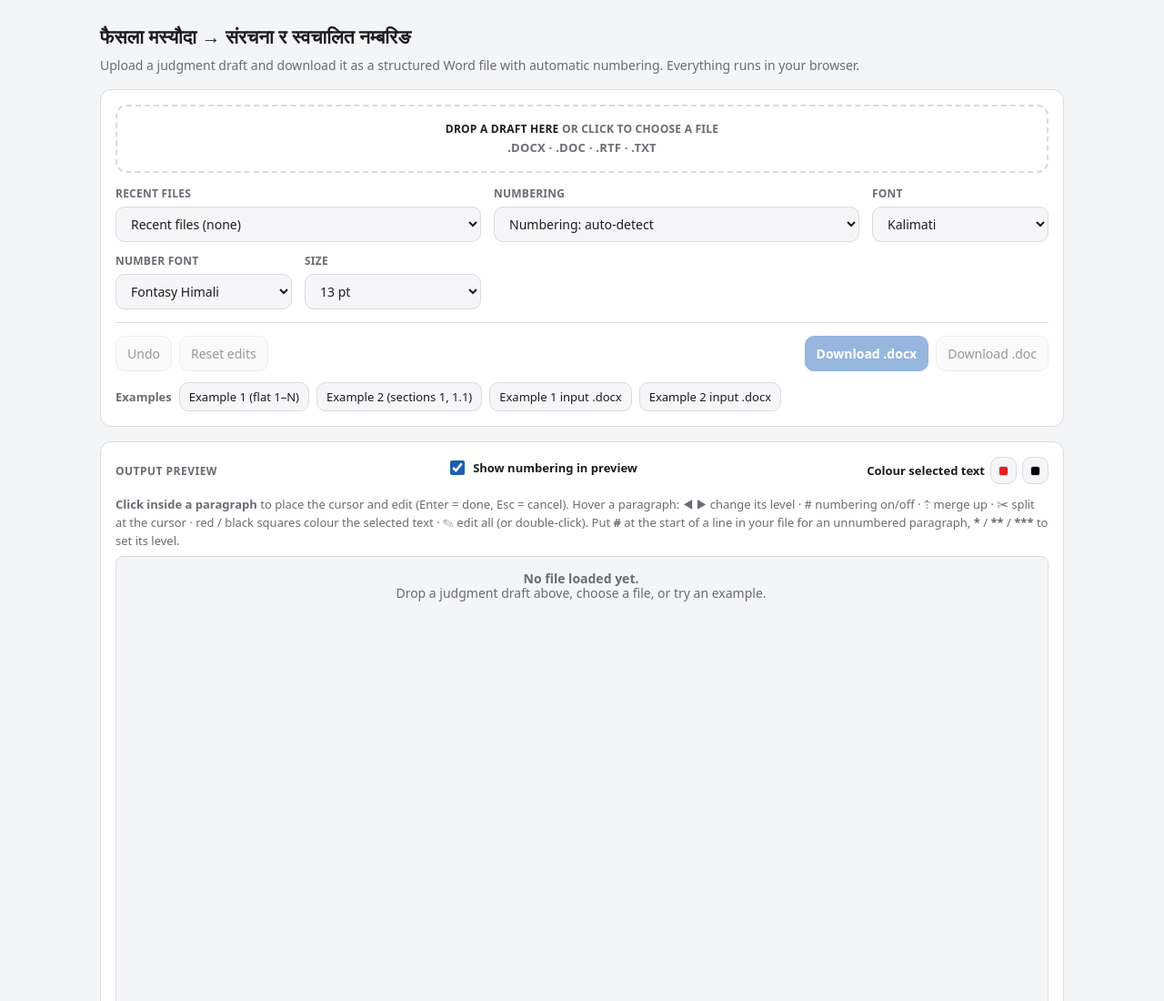
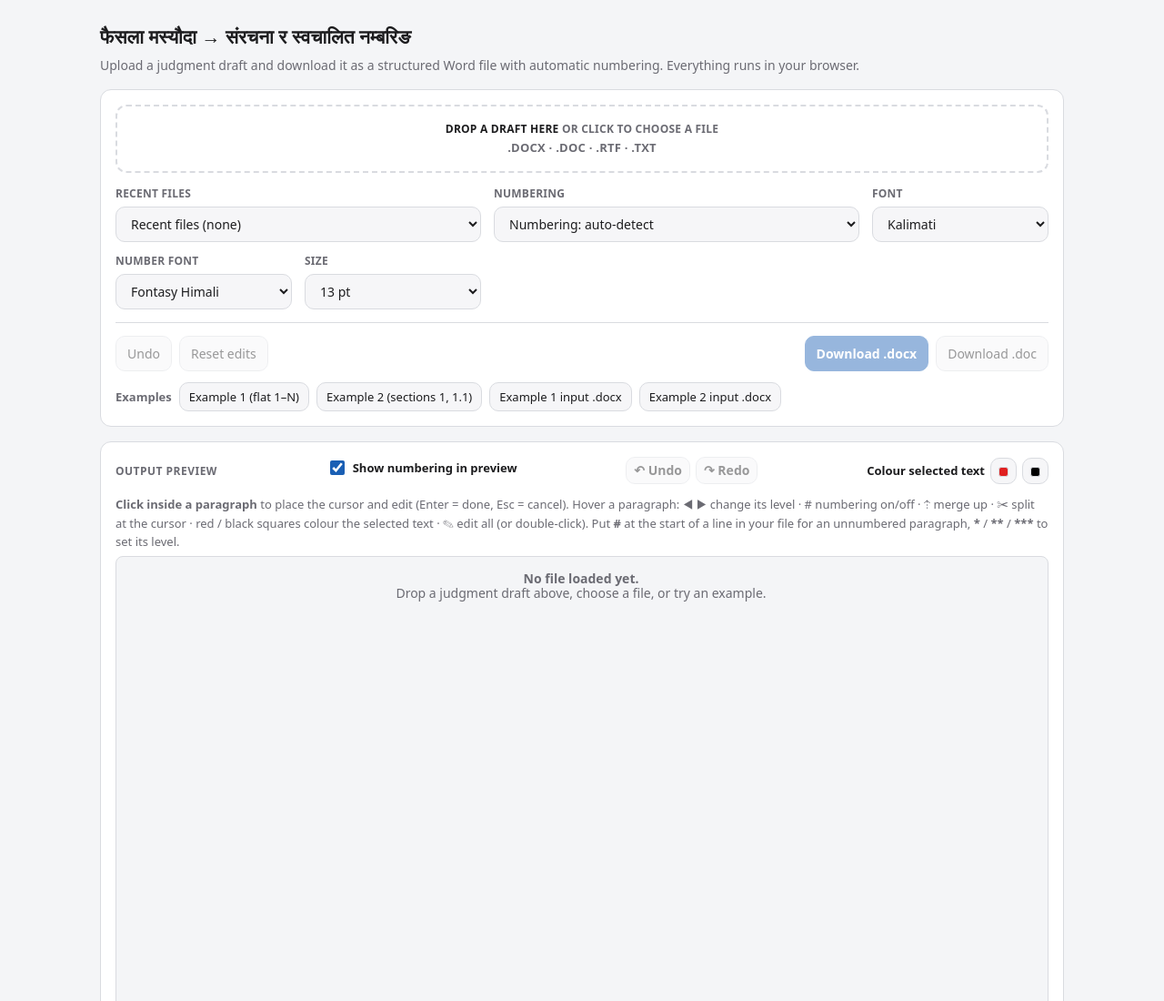
Before and after one commit to ShivaPrasadAcharya/formatingjudgementdrafts, a plain HTML site: page index.html in a window 1280 px wide. Shown: the top 1100 px of the page at 91% size. Drawn offline with nearby package versions, Linux system fonts and the light colour scheme.

Commit message:
Update index.html

```diff
--- a/index.html
+++ b/index.html
@@ -68,7 +68,7 @@ h2{font-size:12px;font-weight:600;margin:0;color:var(--mut);letter-spacing:.04em
  <div id="msg"></div>
 </section>
 <section class="panel">
- <div class="ph"><h2>Output preview</h2><label class="ck" title="Show the numbers as they will appear in the downloaded file"><input type="checkbox" id="shownum" checked> Show numbering in preview</label><span class="clr" title="Select any text in the preview, then press a colour">Colour selected text <button type="button" id="cr" title="Colour the selected text red"><span class="sw r"></span></button><button type="button" id="cb" title="Colour the selected text black (default colour)"><span class="sw k"></span></button></span><span class="note"><b>Click inside a paragraph</b> to place the cursor and edit (Enter = done, Esc = cancel). Hover a paragraph: ◀ ▶ change its level · # numbering on/off · ⇡ merge up · ✂ split at the cursor · red / black squares colour the selected text · ✎ edit all (or double-click). Put <b>#</b> at the start of a line in your file for an unnumbered paragraph, <b>*</b> / <b>**</b> / <b>***</b> to set its level.</span></div>
+ <div class="ph"><h2>Output preview</h2><label class="ck" title="Show the numbers as they will appear in the downloaded file"><input type="checkbox" id="shownum" checked> Show numbering in preview</label><span class="clr"><button type="button" id="u2" title="Undo the last change (up to 12)" disabled>↶ Undo</button><button type="button" id="r2" title="Redo the change you undid" disabled>↷ Redo</button></span><span class="clr" title="Select any text in the preview, then press a colour">Colour selected text <button type="button" id="cr" title="Colour the selected text red"><span class="sw r"></span></button><button type="button" id="cb" title="Colour the selected text black (default colour)"><span class="sw k"></span></button></span><span class="note"><b>Click inside a paragraph</b> to place the cursor and edit (Enter = done, Esc = cancel). Hover a paragraph: ◀ ▶ change its level · # numbering on/off · ⇡ merge up · ✂ split at the cursor · red / black squares colour the selected text · ✎ edit all (or double-click). Put <b>#</b> at the start of a line in your file for an unnumbered paragraph, <b>*</b> / <b>**</b> / <b>***</b> to set its level.</span></div>
  <p class="stats" id="stats"></p><ul class="chk" id="chk"></ul>
  <div id="out"></div>
 </section>
@@ -286,9 +286,9 @@ async function build(o,name){
  return blob}
 
 function save(blob,name){const a=document.createElement('a');a.href=URL.createObjectURL(blob);a.download=name;a.click();setTimeout(()=>URL.revokeObjectURL(a.href),2000)}
-let LN=[],ORIGLN=[],HIST=[],ACT=null,PAINT=[];
-const setSource=t=>{LN=lines(t);ORIGLN=[...LN];HIST=[];PAINT=[]},snap=()=>{HIST.push({l:[...LN],p:PAINT.slice()});if(HIST.length>80)HIST.shift()};
-function updBtn(){$('undo').disabled=!HIST.length;$('reset').disabled=!LN.length||(LN.join('\n')===ORIGLN.join('\n')&&!PAINT.length)}
+let LN=[],ORIGLN=[],HIST=[],ACT=null,PAINT=[],REDO=[];
+const setSource=t=>{LN=lines(t);ORIGLN=[...LN];HIST=[];PAINT=[];REDO=[]},snap=()=>{HIST.push({l:[...LN],p:PAINT.slice()});REDO=[];if(HIST.length>12)HIST.shift()};
+function updBtn(){$('undo').disabled=$('u2').disabled=!HIST.length;$('r2').disabled=!REDO.length;$('reset').disabled=!LN.length||(LN.join('\n')===ORIGLN.join('\n')&&!PAINT.length)}
 function stats(o){const n=o.filter(p=>p.num&&(p.num.ref==='sec'||p.num.ref==='flat')),L=[0,0,0,0,0,0];n.forEach(p=>L[p.num.lvl]++);const s=o.filter(p=>p.k==='l'&&p.b&&p.num&&p.num.ref==='sec').length;
  $('stats').textContent=n.length+' numbered paragraphs'+(s?' · '+s+' sections':'')+' · levels: '+L.map((c,i)=>c?'L'+(i+1)+'×'+c:'').filter(Boolean).join('  ')}
 function run(){const out=$('out'),sc=out.scrollTop;$('msg').textContent='';ACT=null;
@@ -359,7 +359,7 @@ $('out').addEventListener('click',e=>{const b=e.target.closest('button[data-a]')
  if(b){if(b.dataset.a==='ed'){startEdit(b.closest('div').querySelector('.tx'));return}if(b.dataset.a==='sp'){splitPara(b.closest('div').querySelector('.tx'));return}if(b.dataset.a==='cr'||b.dataset.a==='cb'){colorSelection(b.dataset.a==='cr'?'FF0000':null);return}edit(b.dataset.a,+b.dataset.ln,+b.dataset.cnt,+b.dataset.lv);return}
  const t=e.target.closest('.tx[data-ln]');if(t&&!t.isContentEditable&&getSelection().isCollapsed)startEdit(t,{x:e.clientX,y:e.clientY})});
 $('out').addEventListener('dblclick',e=>startEdit(e.target.closest('.tx[data-ln]')));
-$('undo').onclick=()=>{if(HIST.length){const h=HIST.pop();LN=h.l;PAINT=h.p;run()}};$('reset').onclick=()=>{if(LN.join('\n')!==ORIGLN.join('\n')||PAINT.length){snap();LN=[...ORIGLN];PAINT=[];run()}};
+const undo=()=>{if(!HIST.length)return;REDO.push({l:[...LN],p:PAINT.slice()});if(REDO.length>12)REDO.shift();const h=HIST.pop();LN=h.l;PAINT=h.p;run()},redo=()=>{if(!REDO.length)return;HIST.push({l:[...LN],p:PAINT.slice()});if(HIST.length>12)HIST.shift();const h=REDO.pop();LN=h.l;PAINT=h.p;run()};$('undo').onclick=$('u2').onclick=undo;$('r2').onclick=redo;$('reset').onclick=()=>{if(LN.join('\n')!==ORIGLN.join('\n')||PAINT.length){snap();LN=[...ORIGLN];PAINT=[];run()}};
 function rtf(s){let out='',i=0,st=Z0(),em=Z0(),stk=[],skip=0,ct=[];
  const mt=s.match(/\{\\colortbl([^}]*)\}/);if(mt){const pt=mt[1].split(';');pt.pop();ct=pt.map(e=>{const m=e.match(/\\red(\d+)\\green(\d+)\\blue(\d+)/);return m?[m[1],m[2],m[3]].map(v=>(+v).toString(16).padStart(2,'0')).join('').toUpperCase():''})}
  const DEST=/^\{\\(\*|fonttbl|colortbl|stylesheet|info|listtable|listoverridetable|rsidtbl|pict|header|footer|themedata|colorschememapping|datastore|latentstyles|xmlnstbl|fldinst)/;
```
